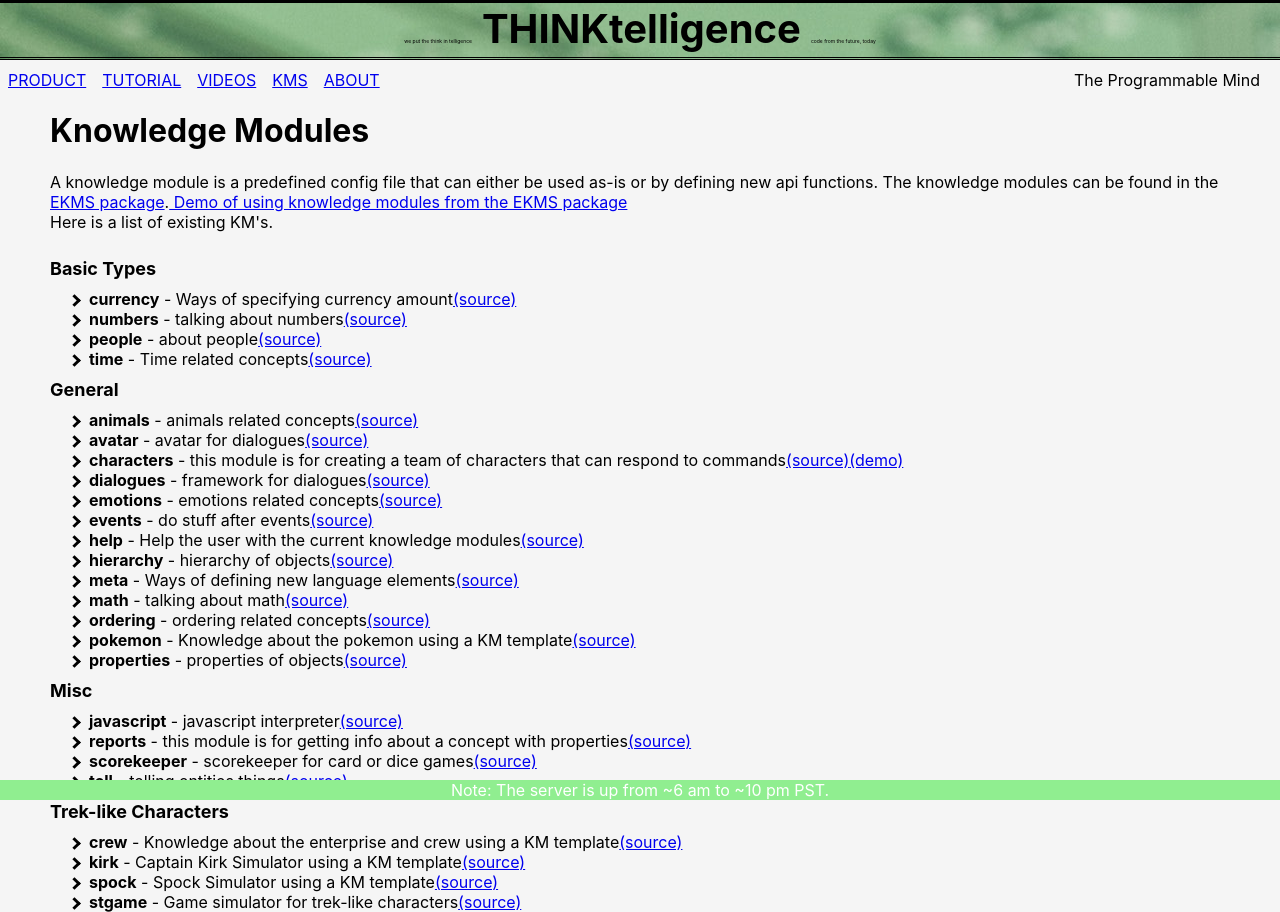
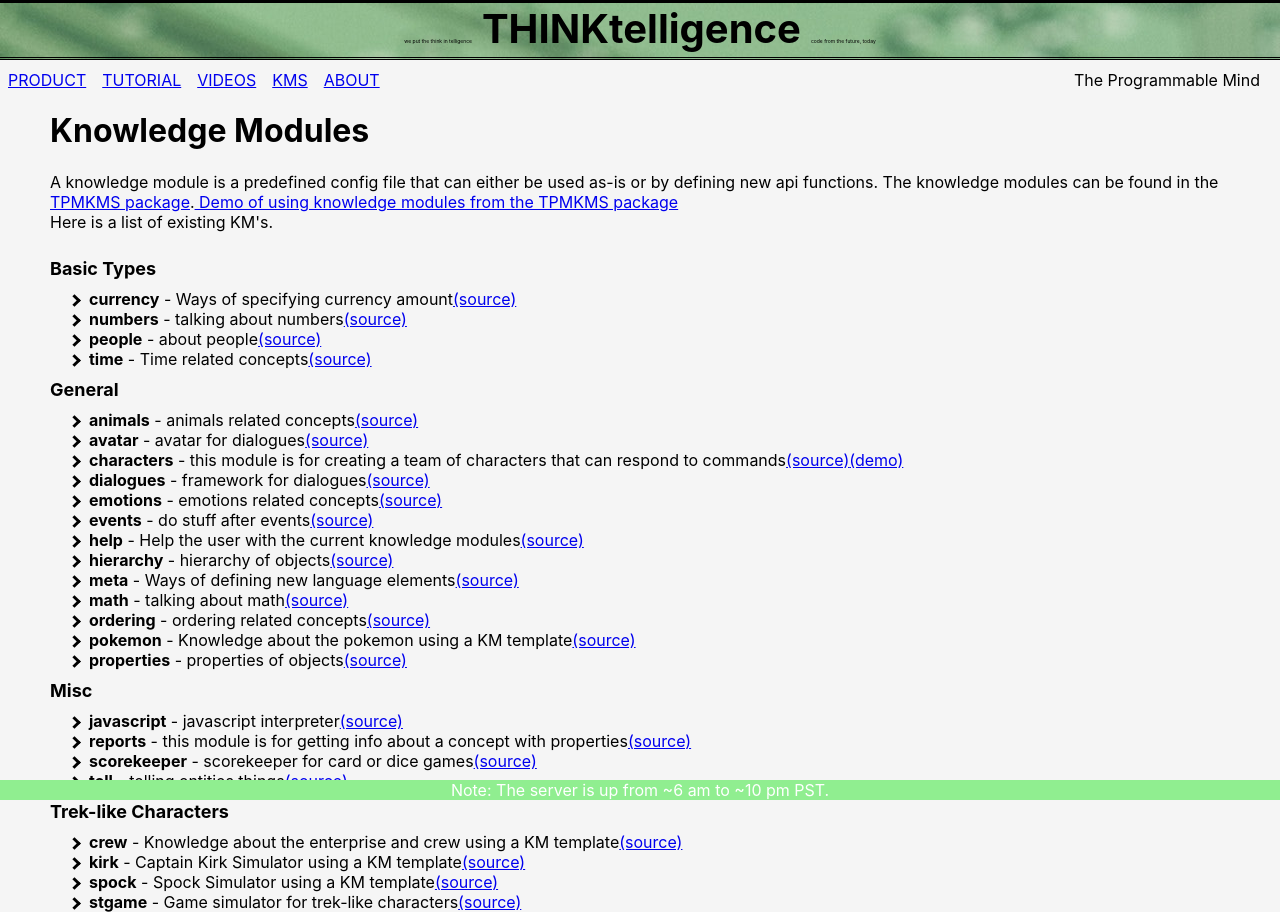
Before and after one commit to cooledge/entodicton, a React (Create React App) app in the folder demo/: page /kms in a window 1280 px wide. Built offline with nearby package versions, Linux system fonts and the light colour scheme.

Commit message:
use new one

```diff
--- a/demo/src/components/layouts/KMs.js
+++ b/demo/src/components/layouts/KMs.js
@@ -104,8 +104,8 @@ const KMs = () => {
     <div className='kms'>
       <h1 className='header'>Knowledge Modules</h1>
       <p>
-        A knowledge module is a predefined config file that can either be used as-is or by defining new api functions. The knowledge modules can be found in the <a href={"https://www.npmjs.com/package/ekms"} target="_blank">EKMS package</a>.
-        <a href={"https://youtu.be/4QDPLGjlq3g"} target="_blank"> Demo of using knowledge modules from the EKMS package</a>
+        A knowledge module is a predefined config file that can either be used as-is or by defining new api functions. The knowledge modules can be found in the <a href={"https://www.npmjs.com/package/tpmkms"} target="_blank">TPMKMS package</a>.
+        <a href={"https://youtu.be/4QDPLGjlq3g"} target="_blank"> Demo of using knowledge modules from the TPMKMS package</a>
         <br/>
         Here is a list of existing KM's.
       </p>
```
